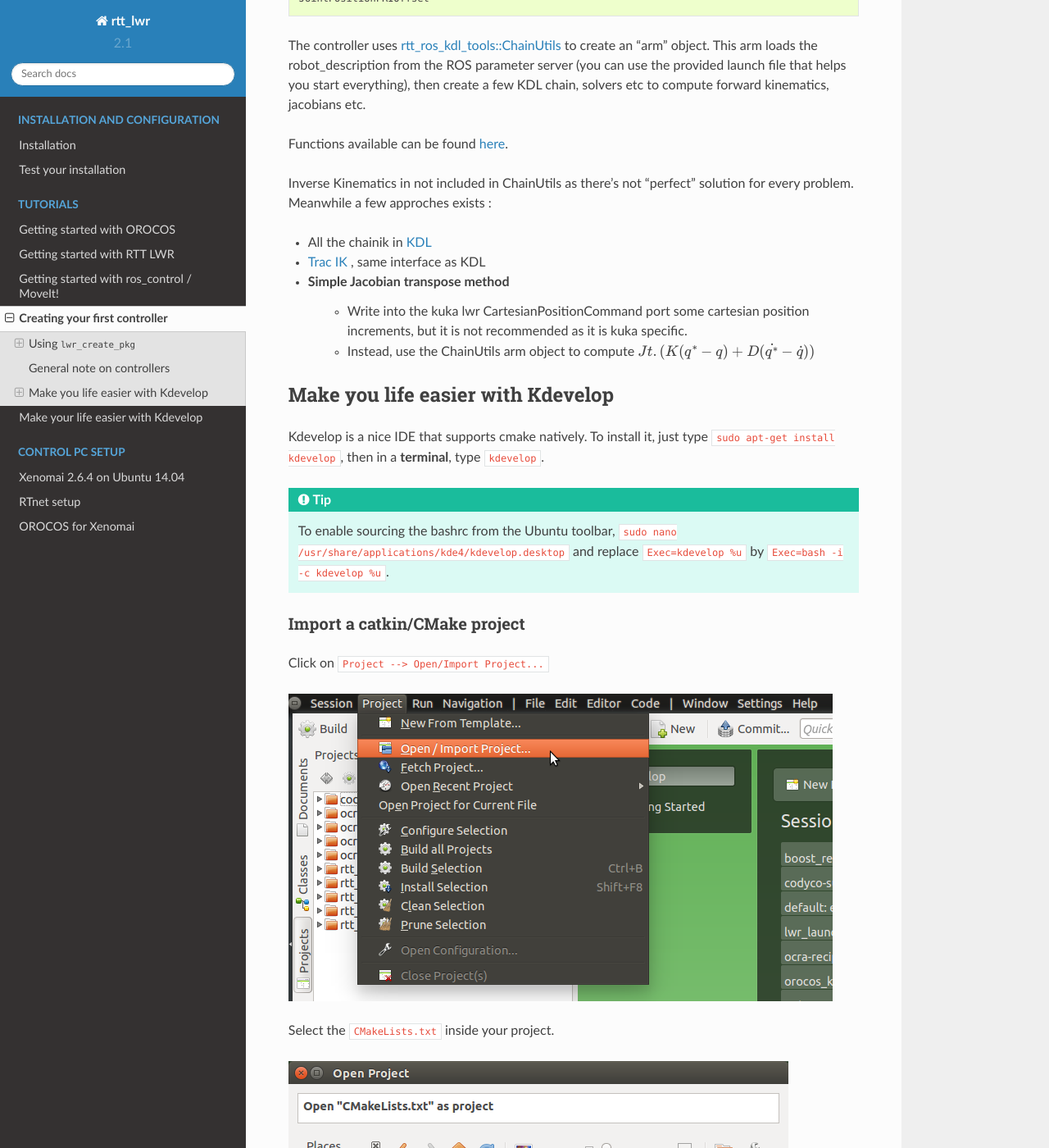
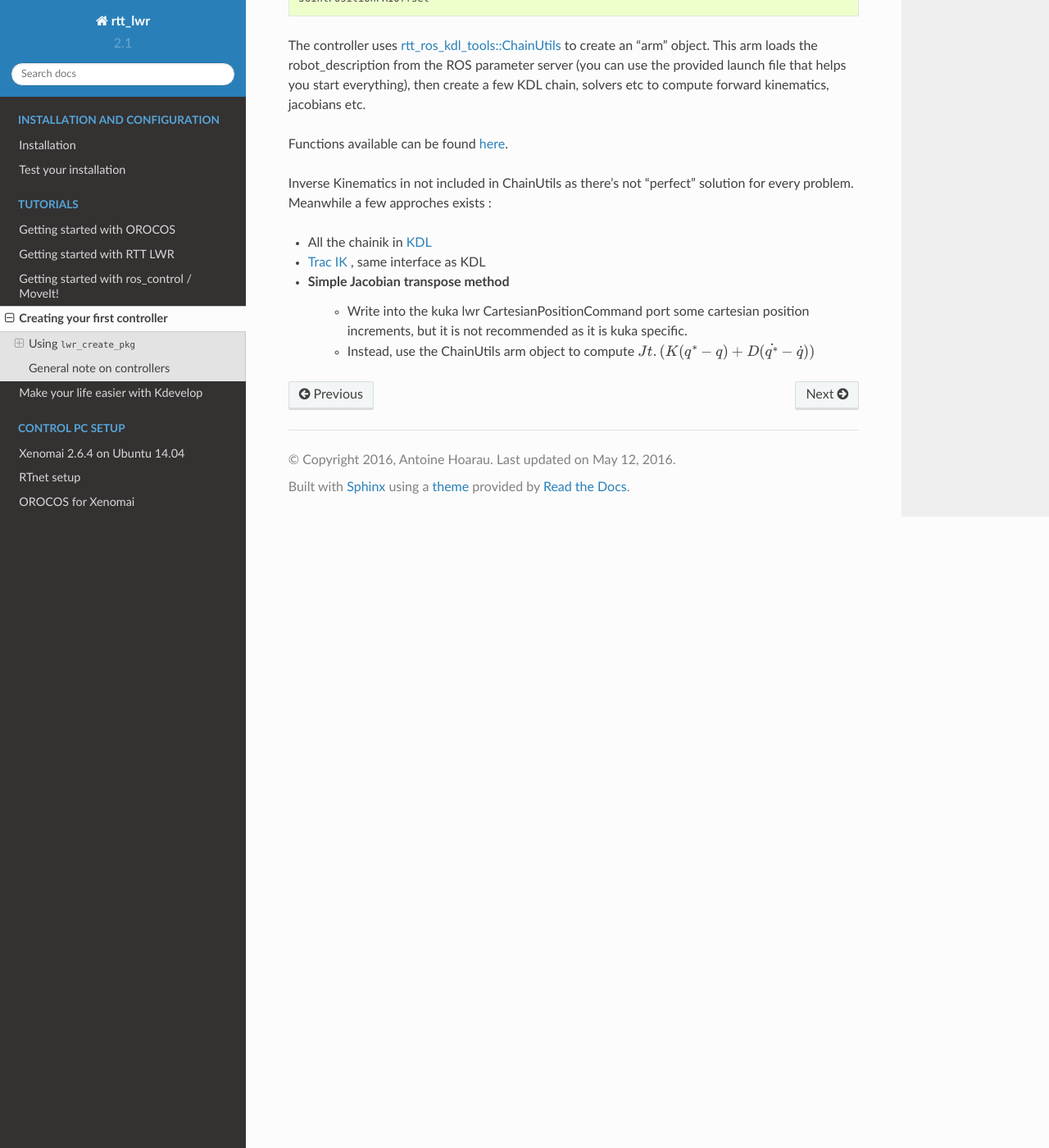
Before and after one commit to kuka-isir/rtt_lwr, a Sphinx documentation site: the page built from docs/source/tutos/controller-tuto.rst, in a window 1280 px wide and 1400 px high, scrolled down 2206 px. Shown: the whole window at 82% size. Built offline with Sphinx 7.4.7 and the Read the Docs theme 2.0.0, drawn with Linux system fonts in a browser that asks for light colours; some of the changed text lies outside the part shown.

Commit message:
up controllers

```diff
--- a/docs/source/tutos/controller-tuto.rst
+++ b/docs/source/tutos/controller-tuto.rst
@@ -105,67 +105,3 @@ Inverse Kinematics in not included in ChainUtils as there's not "perfect" soluti
 - Simple Jacobian transpose method
     * Write into the kuka lwr CartesianPositionCommand port some cartesian position increments, but it is not recommended as it is kuka specific.
     * Instead, use the ChainUtils arm object to compute :math:`Jt.(K(q^{*}-q) + D(\dot{q^{*}}-\dot{q}))`
-
-Make you life easier with Kdevelop
-----------------------------------
-
-Kdevelop is a nice IDE that supports cmake natively.
-To install it, just type ``sudo apt-get install kdevelop``, then in a **terminal**, type ``kdevelop``.
-
-.. tip::
-
-        To enable sourcing the bashrc from the Ubuntu toolbar, ``sudo nano /usr/share/applications/kde4/kdevelop.desktop``
-        and replace ``Exec=kdevelop %u`` by ``Exec=bash -i -c kdevelop %u``.
-
-
-
-Import a catkin/CMake project
-~~~~~~~~~~~~~~~~~~~~~~~~~~~~~
-
-Click on ``Project --> Open/Import Project...``
-
-.. image:: /_static/kdev-import.png
-
-Select the ``CMakeLists.txt`` inside your project.
-
-.. image:: /_static/kdev-import-cmake.png
-
-
-Select **you project** as the root directory.
-
-.. image:: /_static/kdev-import-root.png
-
-Correct the ``Build Directory`` if necessary, and if you've already built with ``catkin build``, you should see ``Using an already created build directory``.
-
-.. image:: /_static/kdev-import-end.png
-
-.. warning::
-
-        Make sure the ``Build Directory`` is set to ``/path/to/catkin_ws/build/my_project``.
-
-Click on ``finish`` and you're done import your project.
-
-.. image:: /_static/kdev-import-finish.png
-
-
-
-Build your project
-~~~~~~~~~~~~~~~~~~
-
-On the vertical left panel, click on ``Projects`` and you'll see the list of your currently opened projects. Yours should appear here afer a few seconds.
-
-.. image:: /_static/kdev-editor.png
-
-You can check also in the ``Build Sequence`` that your project appears.
-To build, click on ``build`` :)
-
-.. image:: /_static/kdev-build.png
-
-.. note::
-
-    Cliking on ``build`` is equivalent to calling :
-
-    .. code::
-
-        cd /path/to/catkin_ws
-        catkin build my_super_project
```
